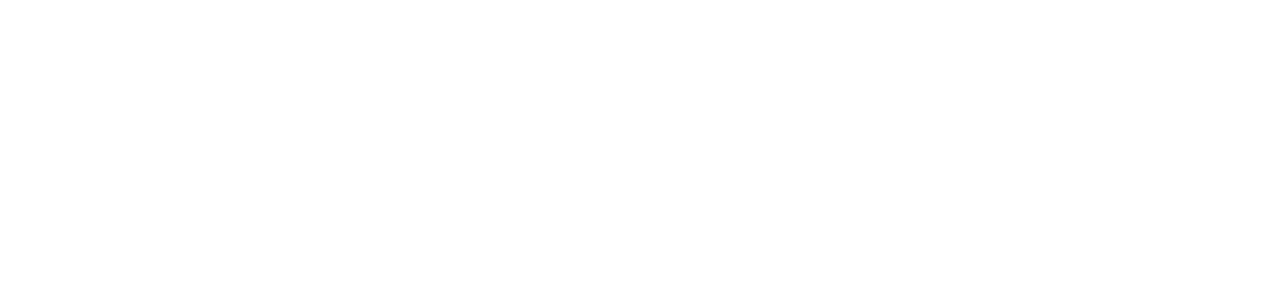
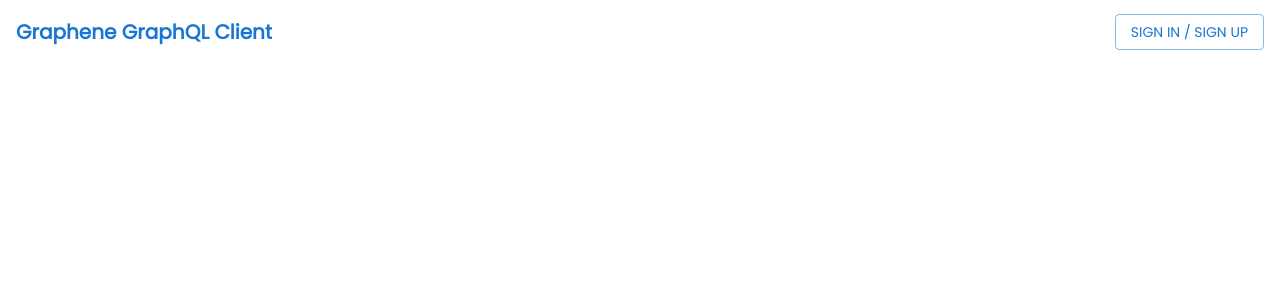
Before and after one commit to IMZihad21/graphql-client, a React (Vite) app: page / in a window 1280 px wide. Shown: the top 300 px of the page. Built offline with nearby package versions, Linux system fonts and the light colour scheme.

Commit message:
navbar: added nav bar from mui
Signed-off-by: ZèD <imzihad@gmail.com>

```diff
--- a/src/App.tsx
+++ b/src/App.tsx
@@ -1,7 +1,7 @@
 import "@fontsource/poppins";
 import { Suspense } from "react";
 import { Navigate, useRoutes } from "react-router-dom";
-import Blog from "./Components/Blog/Blog";
+import Blog from "./Components/Blog";
 import Loader from "./Components/Shared/Loader";
 import MainLayout from "./Layouts/MainLayout";
 import Home from "./Pages/Home";
--- /dev/null
+++ b/src/Components/Auth.tsx
@@ -0,0 +1,5 @@
+const Auth = () => {
+  return <div>Auth</div>;
+};
+
+export default Auth;
--- a/src/Components/Blog/Blog.tsx
+++ b/src/Components/Blog.tsx
@@ -2,9 +2,9 @@ import { useQuery } from "@apollo/client";
 import { Box, Container, Divider, Typography } from "@mui/material";
 import { FC } from "react";
 import { useParams } from "react-router-dom";
-import { GET_BLOG } from "../../Configs/Queries/blog";
-import Loader from "../Shared/Loader";
-import RenderError from "../Shared/RenderError";
+import { GET_BLOG } from "../Configs/Queries/blog";
+import Loader from "./Shared/Loader";
+import RenderError from "./Shared/RenderError";
 
 const Blog: FC = () => {
   const { blogSlug } = useParams();
--- /dev/null
+++ b/src/Components/Shared/Navbar.tsx
@@ -0,0 +1,48 @@
+import { AppBar, Box, Button, Toolbar, Typography } from "@mui/material";
+import { useState } from "react";
+import { Link } from "react-router-dom";
+
+const Navbar = () => {
+  const [authModal, setAuthModal] = useState<Boolean>(false);
+
+  return (
+    <AppBar position="static" sx={{ bgcolor: "#ffffff", boxShadow: "none" }}>
+      <Toolbar
+        disableGutters
+        sx={{
+          justifyContent: "space-between",
+          paddingX: 2,
+        }}
+      >
+        <Typography
+          variant="h6"
+          noWrap
+          component={Link}
+          to="/"
+          color="primary"
+          sx={{
+            mr: 2,
+            fontWeight: 600,
+            textDecoration: "none",
+          }}
+        >
+          Graphene GraphQL Client
+        </Typography>
+
+        <Box
+          sx={{
+            display: "flex",
+            alignItems: "center",
+            gap: 2,
+          }}
+        >
+          <Button variant="outlined" onClick={() => setAuthModal(true)}>
+            Sign In / Sign Up
+          </Button>
+        </Box>
+      </Toolbar>
+    </AppBar>
+  );
+};
+
+export default Navbar;
--- a/src/Layouts/MainLayout.tsx
+++ b/src/Layouts/MainLayout.tsx
@@ -1,9 +1,11 @@
 import { Box, Container } from "@mui/material";
 import { Outlet } from "react-router-dom";
+import Navbar from "../Components/Shared/Navbar";
 
 const MainLayout = () => {
   return (
     <Box sx={{ minHeight: "100vh", display: "flex", flexDirection: "column" }}>
+      <Navbar />
       <Container sx={{ flexGrow: 1, paddingY: 2 }}>
         <Outlet />
       </Container>
```
